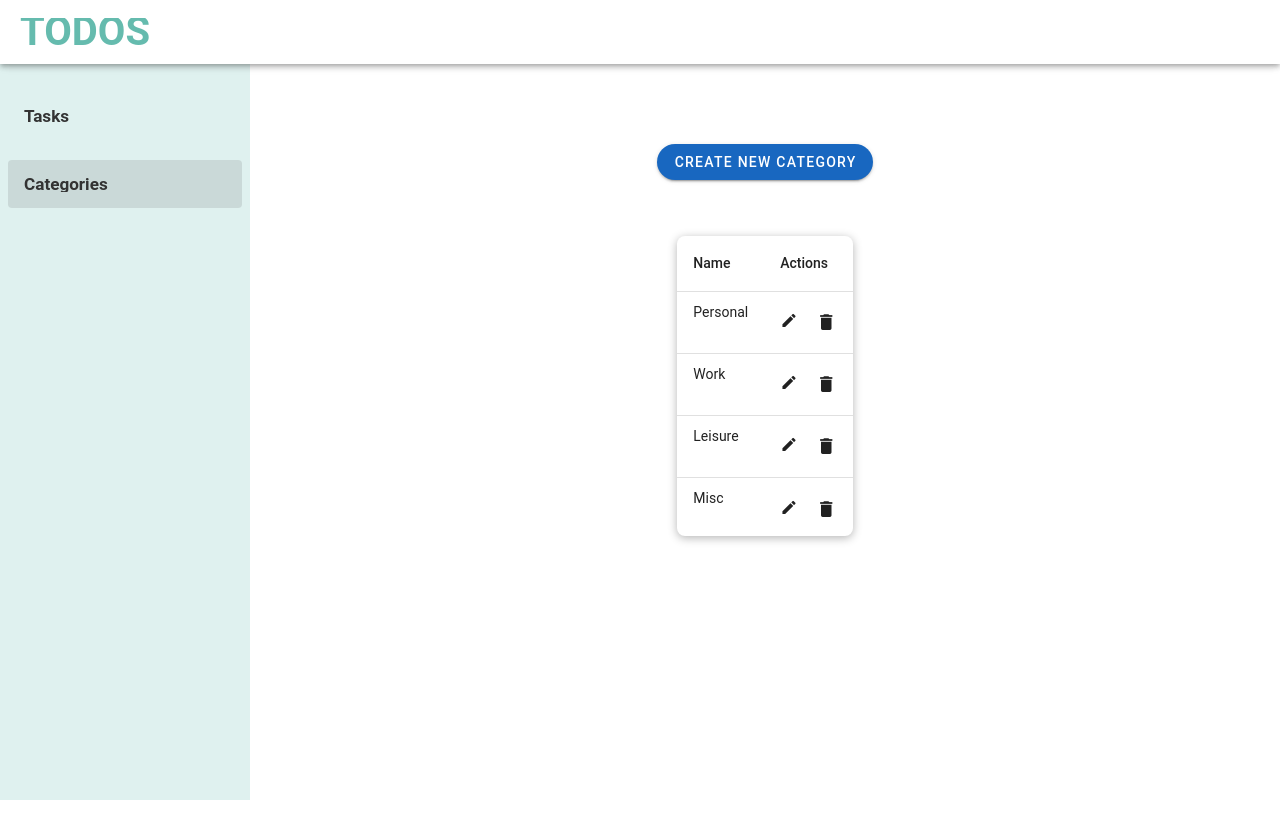
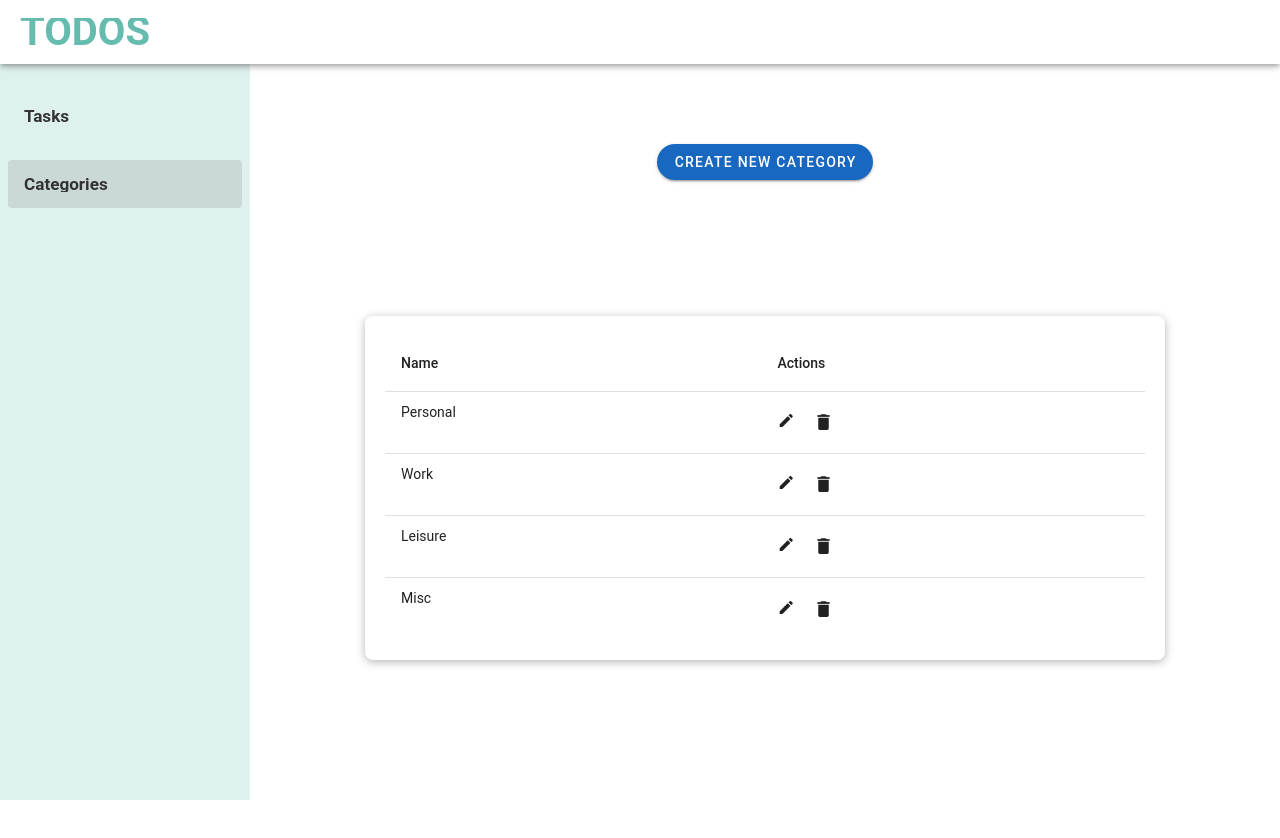
Before and after one commit to marinelakal/To-do-App, a Vue app: page /categories in a window 1280 px wide. Shown: the top 838 px of the page. After the commit the page ends 800 px from the top, so only its background shows below. Built offline with nearby package versions, Linux system fonts and the light colour scheme.

Commit message:
Reconfigure Category Table

```diff
--- a/src/components/Categories/TheCategoryTable.vue
+++ b/src/components/Categories/TheCategoryTable.vue
@@ -1,6 +1,7 @@
 <template>
   <div class="table-wrapper">
-    <v-table class="category-table" height="300px">
+    <div class="table-container">
+      <v-table class="category-table">
         <thead>
           <tr>
             <th>Name</th>
@@ -26,6 +27,7 @@
           </tr>
         </tbody>
       </v-table>
+    </div>
 
     <v-dialog v-model="dialogDelete" max-width="500px">
       <v-card>
@@ -86,18 +88,25 @@ function editItem(index) {
   display: flex;
   justify-content: center;
   align-items: center;
-  height: 100vh;
+  width: 100%;
+  height: 100%;
+  padding: 20px;
   background-color: #ffffff;
-  margin-top: 20px;
+}
+
+.table-container {
+  width: 100%;
+  max-width: 800px;
+  max-height: 500px;
+  overflow-y: auto;
+  overflow-x: auto;
+  background-color: #ffffff;
+  border-radius: 8px;
+  box-shadow: 0 2px 10px rgba(0, 0, 0, 0.295);
 }
 
 .category-table {
-  max-width: 600px;
   width: 100%;
-  margin: auto;
-  background-color: #ffffff;
-  border-radius: 8px;
-  box-shadow: 0 2px 10px rgba(0, 0, 0, 0.295);
 }
 
 .icon-container {
@@ -113,14 +122,8 @@ function editItem(index) {
 }
 
 td, th {
-  padding: 0;
-  margin: 0;
-}
-
-.v-table {
-  margin-top: 20px;
-  display: flex;
-  justify-content: center;
+  padding: 10px;
+  text-align: left;
 }
 
 .delete-icon {
```
Lines whose indentation alone changed are shown as unchanged.
